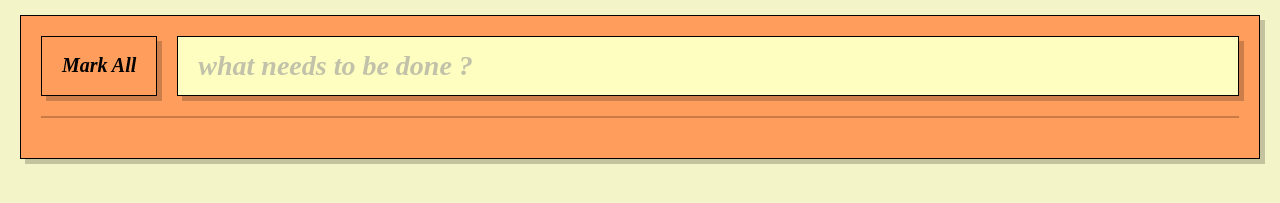
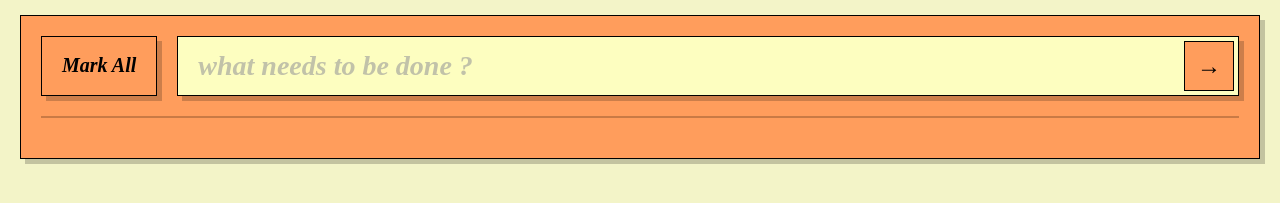
Before and after one commit to AymenOski/mini-framework, a plain HTML site: page index.html in a window 1280 px wide. Shown: the part 137-340 px from the top of the page. Drawn offline with Linux system fonts and the light colour scheme.

Commit message:
added a submit butt

```diff
--- a/app.js
+++ b/app.js
@@ -135,12 +135,24 @@ function App() {
                     }),
                     h('label', { for: 'toggle-all' }, activeCount === 0 && todos.length > 0 ? 'Unmark All' : 'Mark All')
                 ),
-                h('input', {
-                    className: 'new-todo',
-                    placeholder: 'what needs to be done ?',
-                    autofocus: true,
-                    onkeydown: handleNewTodoKeyDown
-                })
+                h('div', { className: 'input-wrapper' },
+                    h('input', {
+                        className: 'new-todo',
+                        placeholder: 'what needs to be done ?',
+                        autofocus: true,
+                        onkeydown: handleNewTodoKeyDown
+                    }),
+                    h('button', {
+                        className: 'submit-todo',
+                        onclick: () => {
+                            const input = document.querySelector('.new-todo');
+                            if (input && input.value.trim()) {
+                                addTodo(input.value.trim());
+                                input.value = '';
+                            }
+                        }
+                    }, '→')
+                )
             ),
             todos.length > 0 ? h('ul', { className: 'todo-list', key: filter },
                 ...visibleTodos.map(todo =>
--- a/style.css
+++ b/style.css
@@ -154,6 +154,13 @@ label {
     margin-bottom: 20px;
 }
 
+.input-wrapper {
+    flex: 1;
+    position: relative;
+    display: flex;
+    align-items: center;
+}
+
 .new-todo {
     flex: 1;
     border: none;
@@ -167,9 +174,46 @@ label {
     background-color: var(--input-bg);
     border: var(--border-width) solid var(--text-color);
     padding: 10px 20px;
+    padding-right: 60px;
+    /* Space for button */
     height: 60px;
-    /* margin-right removed */
     box-shadow: 5px 5px 0 rgba(0, 0, 0, 0.2);
+}
+
+.new-todo::placeholder {
+    color: #999;
+    font-style: italic;
+    font-weight: 700;
+    opacity: 0.6;
+}
+
+.new-todo:focus {
+    color: var(--text-color);
+}
+
+.submit-todo {
+    position: absolute;
+    right: 5px;
+    background-color: var(--accent-orange);
+    border: var(--border-width) solid var(--text-color);
+    color: var(--text-color);
+    font-size: 24px;
+    font-weight: 700;
+    width: 50px;
+    height: 50px;
+    cursor: pointer;
+    display: flex;
+    align-items: center;
+    justify-content: center;
+    transition: transform 0.1s;
+}
+
+.submit-todo:hover {
+    background-color: #4CAF50;
+}
+
+.submit-todo:active {
+    transform: scale(0.95);
 }
 
 .new-todo::placeholder {
```
